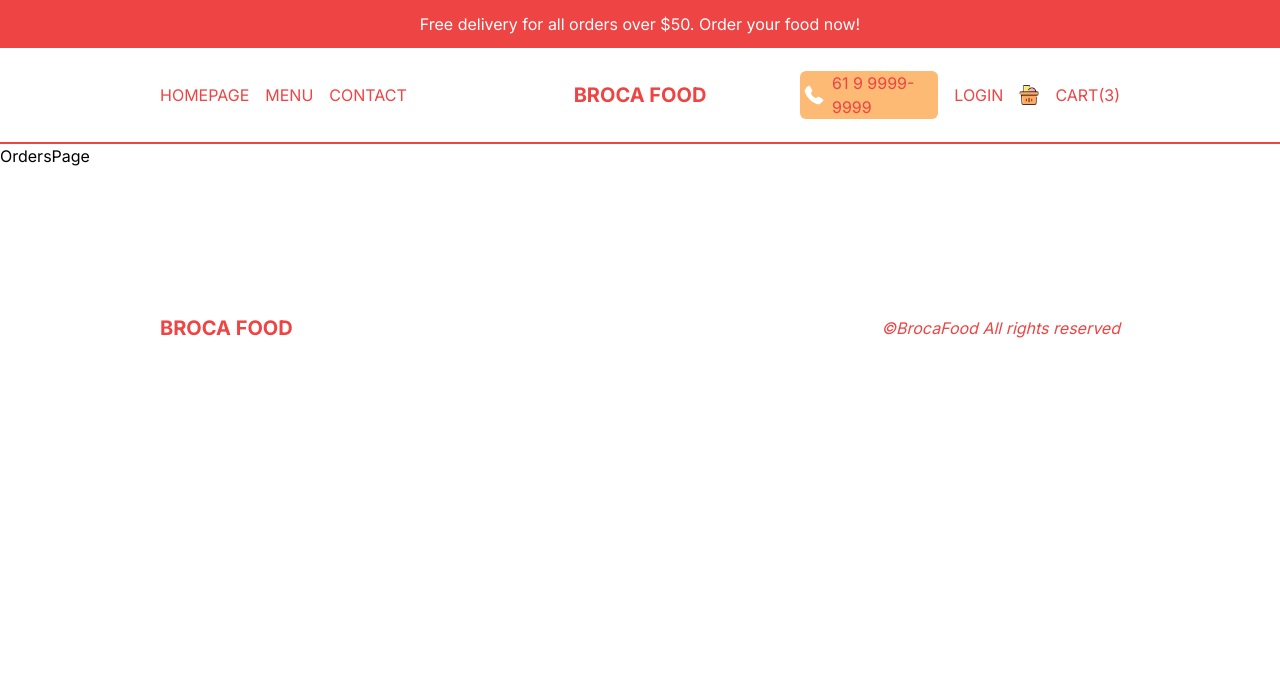
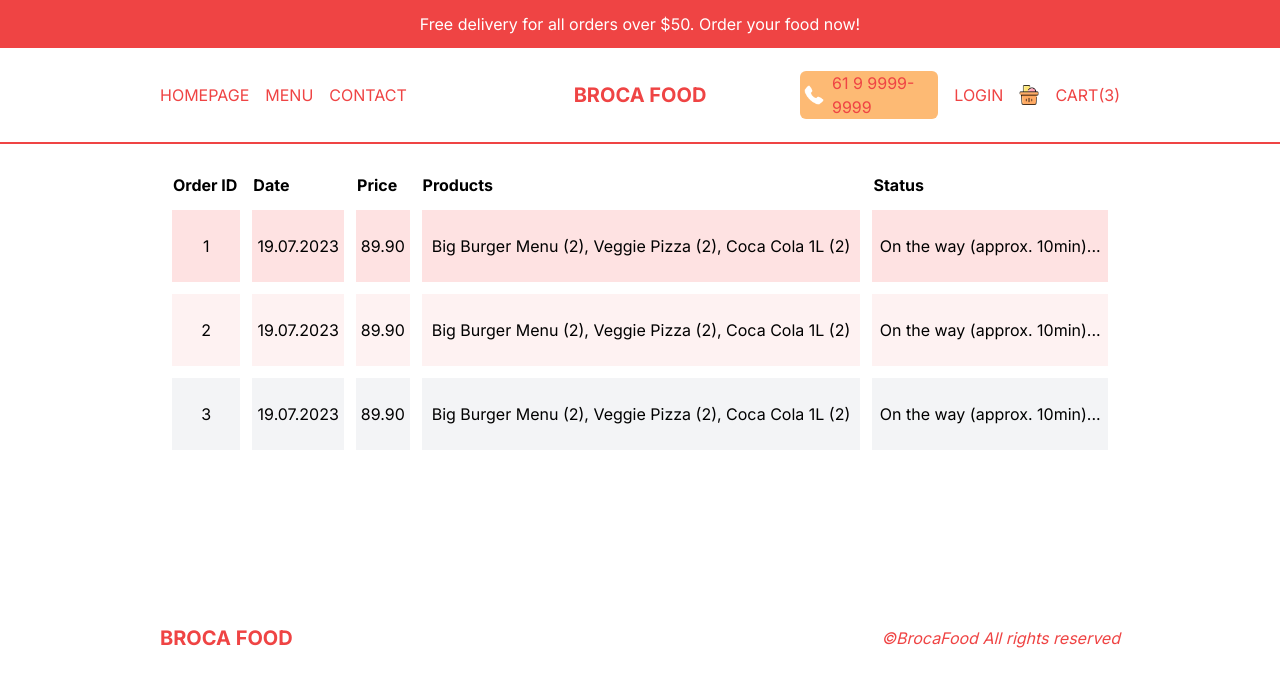
Before and after one commit to pedrowilliamsantos/restaurante, a Next.js app: page /orders in a window 1280 px wide. Shown: the top 686 px of the page. Built offline with nearby package versions, Linux system fonts and the light colour scheme.

Commit message:
component orders

```diff
--- a/src/app/orders/page.tsx
+++ b/src/app/orders/page.tsx
@@ -1,9 +1,44 @@
 import React from 'react'
 
 const OrdersPage = () => {
-  return (
-    <div>OrdersPage</div>
-  )
+    return (
+        <div className="p-4 lg:px-20 xl:px-40">
+            <table className="w-full border-separate border-spacing-3 text-center">
+                <thead>
+                    <tr className="text-left">
+                        <th className="hidden md:block">Order ID</th>
+                        <th>Date</th>
+                        <th>Price</th>
+                        <th className="hidden md:block">Products</th>
+                        <th>Status</th>
+                    </tr>
+                </thead>
+                <tbody>
+                    <tr className="text-sm md:text-base bg-red-100">
+                        <td className="hidden md:block py-6 px-1">1</td>
+                        <td className="py-6 px-1">19.07.2023</td>
+                        <td className="py-6 px-1">89.90</td>
+                        <td className="hidden md:block py-6 px-1">Big Burger Menu (2), Veggie Pizza (2), Coca Cola 1L (2)</td>
+                        <td className="py-6 px-1">On the way (approx. 10min)...</td>
+                    </tr>
+                    <tr className="text-sm md:text-base bg-red-50">
+                        <td className="hidden md:block py-6 px-1">2</td>
+                        <td className="py-6 px-1">19.07.2023</td>
+                        <td className="py-6 px-1">89.90</td>
+                        <td className="hidden md:block py-6 px-1">Big Burger Menu (2), Veggie Pizza (2), Coca Cola 1L (2)</td>
+                        <td className="py-6 px-1">On the way (approx. 10min)...</td>
+                    </tr>
+                    <tr className="text-sm md:text-base odd:bg-gray-100">
+                        <td className="hidden md:block py-6 px-1">3</td>
+                        <td className="py-6 px-1">19.07.2023</td>
+                        <td className="py-6 px-1">89.90</td>
+                        <td className="hidden md:block py-6 px-1">Big Burger Menu (2), Veggie Pizza (2), Coca Cola 1L (2)</td>
+                        <td className="py-6 px-1">On the way (approx. 10min)...</td>
+                    </tr>
+                </tbody>
+            </table>
+        </div>
+    )
 }
 
 export default OrdersPage
```
